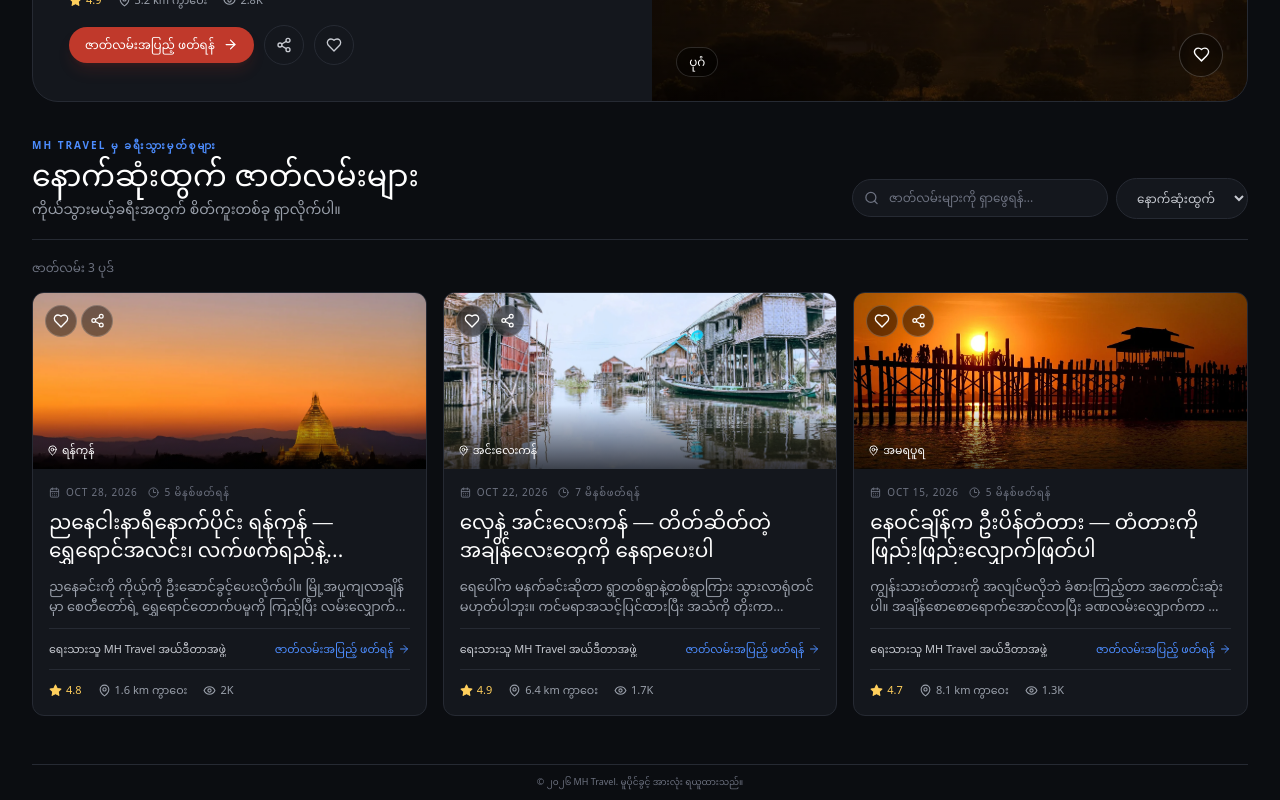
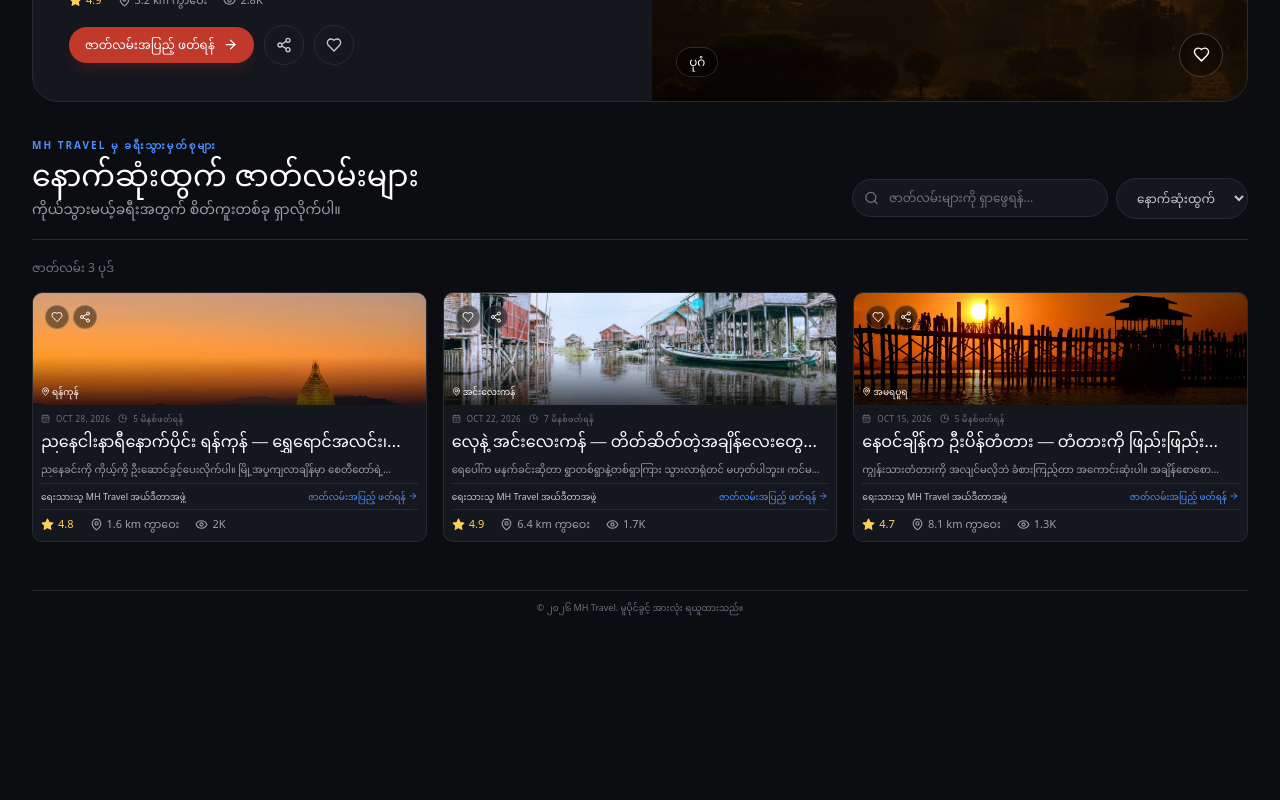
Before and after one commit to mhtravelmm/mhtravelmm, a React (Vite) app: page /blogs in a window 1280 px wide. Shown: the part 562-1362 px from the top of the page. After the commit the page ends 1188 px from the top, so only its background shows below. Built offline with nearby package versions, Linux system fonts and the light colour scheme.

Commit message:
Match Blogs cards to Travel Plan size

```diff
--- a/src/features/blogs/BlogsPage.tsx
+++ b/src/features/blogs/BlogsPage.tsx
@@ -118,8 +118,8 @@ function StoryCard({
   const copy = getLocalizedCopy(post, language);
 
   return (
-    <article className="group overflow-hidden rounded-xl border border-border bg-bg-card transition duration-300 hover:-translate-y-0.5 hover:border-brand-blue/40 hover:shadow-lg hover:shadow-black/10">
-      <div className="relative h-40 overflow-hidden bg-bg-cardAlt sm:h-44">
+    <article className="group overflow-hidden rounded-card border border-border bg-bg-card transition duration-300 hover:brightness-110">
+      <div className="relative h-24 overflow-hidden bg-bg-cardAlt sm:h-28">
         <button
           type="button"
           onClick={onOpen}
@@ -133,65 +133,65 @@ function StoryCard({
             className="h-full w-full object-cover transition duration-700 group-hover:scale-[1.04]"
           />
         </button>
-        <div className="pointer-events-none absolute inset-x-0 bottom-0 h-16 bg-gradient-to-t from-black/70 to-transparent" />
+        <div className="pointer-events-none absolute inset-x-0 bottom-0 h-12 bg-gradient-to-t from-black/70 to-transparent" />
         <div className="absolute left-3 top-3 flex items-center gap-1">
           <button
             type="button"
             onClick={onToggleFavorite}
             aria-label={t(isFavorited ? 'blog_saved' : 'blog_save')}
             aria-pressed={isFavorited}
-            className="flex h-8 w-8 items-center justify-center rounded-full border border-white/20 bg-black/45 text-white backdrop-blur transition hover:bg-black/70"
+            className="flex h-6 w-6 items-center justify-center rounded-full border border-white/20 bg-black/45 text-white backdrop-blur transition hover:bg-black/70"
           >
-            <Heart size={16} fill={isFavorited ? 'currentColor' : 'none'} className={isFavorited ? 'text-brand-redLight' : ''} />
+            <Heart size={12} fill={isFavorited ? 'currentColor' : 'none'} className={isFavorited ? 'text-brand-redLight' : ''} />
           </button>
           <button
             type="button"
             onClick={onShare}
             aria-label={t('blog_share')}
-            className="flex h-8 w-8 items-center justify-center rounded-full border border-white/20 bg-black/45 text-white backdrop-blur transition hover:bg-black/70"
+            className="flex h-6 w-6 items-center justify-center rounded-full border border-white/20 bg-black/45 text-white backdrop-blur transition hover:bg-black/70"
           >
-            <Share2 size={15} />
+            <Share2 size={12} />
           </button>
         </div>
-        <span className="absolute bottom-2.5 left-3.5 flex items-center gap-1 text-[11px] text-white">
-          <MapPin size={11} />
+        <span className="absolute bottom-1.5 left-2 flex items-center gap-0.5 text-[9px] text-white">
+          <MapPin size={9} />
           {post.location[language]}
         </span>
       </div>
 
-      <div className="p-3.5 sm:p-4">
-        <div className="mb-2 flex flex-wrap items-center gap-x-2.5 gap-y-1 text-[10px] uppercase tracking-[0.08em] text-text-faint">
+      <div className="p-2">
+        <div className="mb-1 flex flex-wrap items-center gap-x-2 gap-y-0.5 text-[8px] uppercase tracking-[0.05em] text-text-faint">
           <time dateTime={post.publishedAt} className="inline-flex items-center gap-1.5">
-            <CalendarDays size={11} />
+            <CalendarDays size={9} />
             {formatDate(post.publishedAt, language)}
           </time>
           <span className="inline-flex items-center gap-1.5">
-            <Clock3 size={11} />
+            <Clock3 size={9} />
             {getReadTime(post.readMinutes, language, t)}
           </span>
         </div>
 
         <button type="button" onClick={onOpen} className="text-left">
-          <h2 className="line-clamp-2 font-serif text-lg leading-snug text-text-primary transition group-hover:text-brand-blue sm:text-xl">
+          <h2 className="line-clamp-1 font-serif text-sm leading-snug text-text-primary transition group-hover:text-brand-blue sm:text-base">
             {copy.title}
           </h2>
         </button>
-        <p className="mt-1.5 line-clamp-2 text-xs leading-5 text-text-muted sm:text-[13px]">{copy.excerpt}</p>
+        <p className="mt-0.5 line-clamp-1 text-[10px] leading-4 text-text-muted">{copy.excerpt}</p>
 
-        <div className="mt-3 flex items-center justify-between gap-2 border-t border-border pt-3">
-          <span className="min-w-0 truncate text-[10px] text-text-secondary sm:text-[11px]">
+        <div className="mt-1.5 flex items-center justify-between gap-2 border-t border-border pt-1.5">
+          <span className="min-w-0 truncate text-[9px] text-text-secondary">
             {t('blog_author_prefix')} {post.author[language]}
           </span>
           <button
             type="button"
             onClick={onOpen}
-            className="inline-flex shrink-0 items-center gap-1 text-[11px] font-medium text-brand-blue transition hover:text-text-primary"
+            className="inline-flex shrink-0 items-center gap-0.5 text-[9px] font-medium text-brand-blue transition hover:text-text-primary"
           >
             {t('blog_read_story')}
-            <ArrowRight size={12} />
+            <ArrowRight size={10} />
           </button>
         </div>
-        <div className="mt-3 border-t border-border pt-3">
+        <div className="mt-1.5 border-t border-border pt-1.5">
           <StoryMetrics post={post} views={views} language={language} t={t} />
         </div>
       </div>
```
